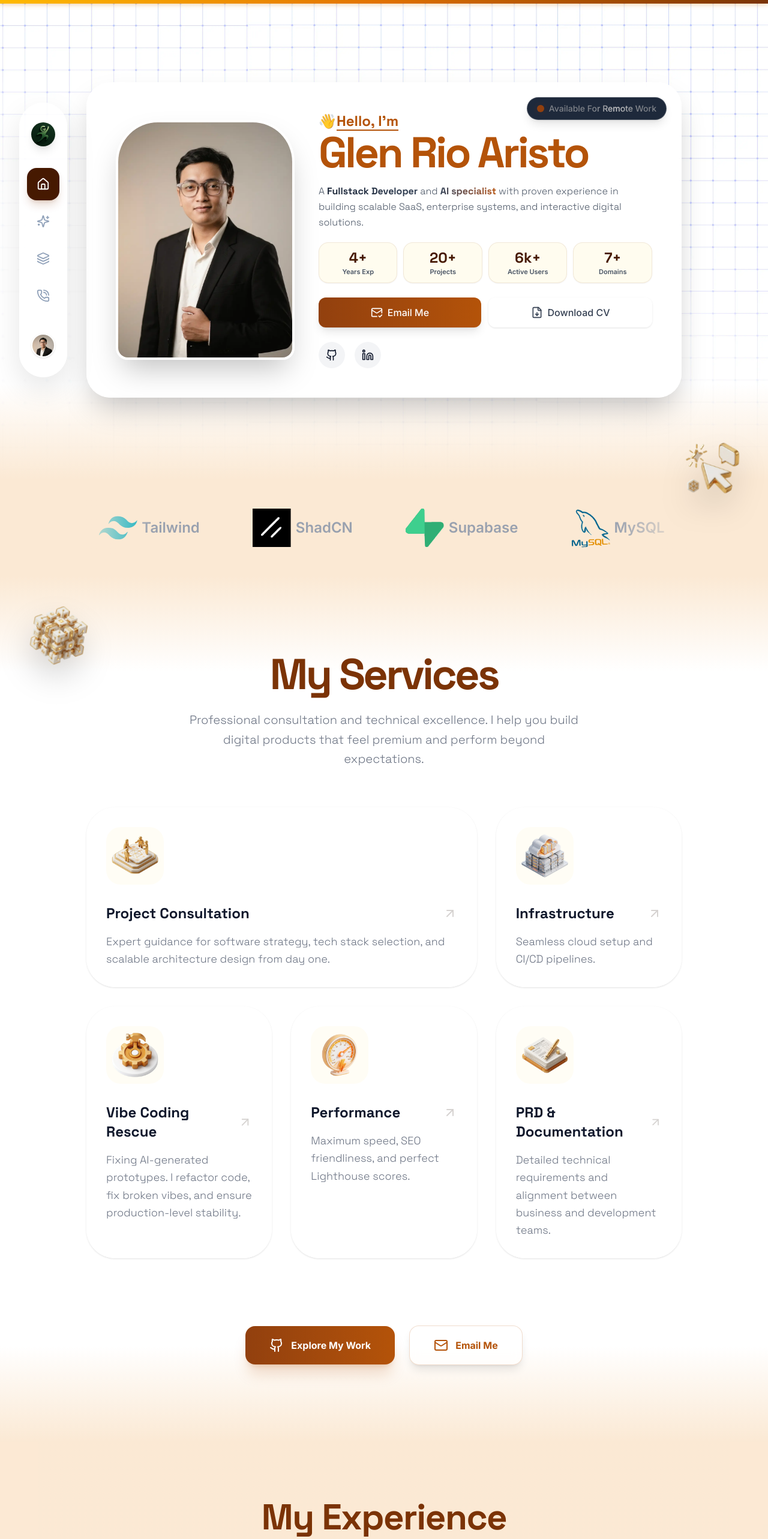
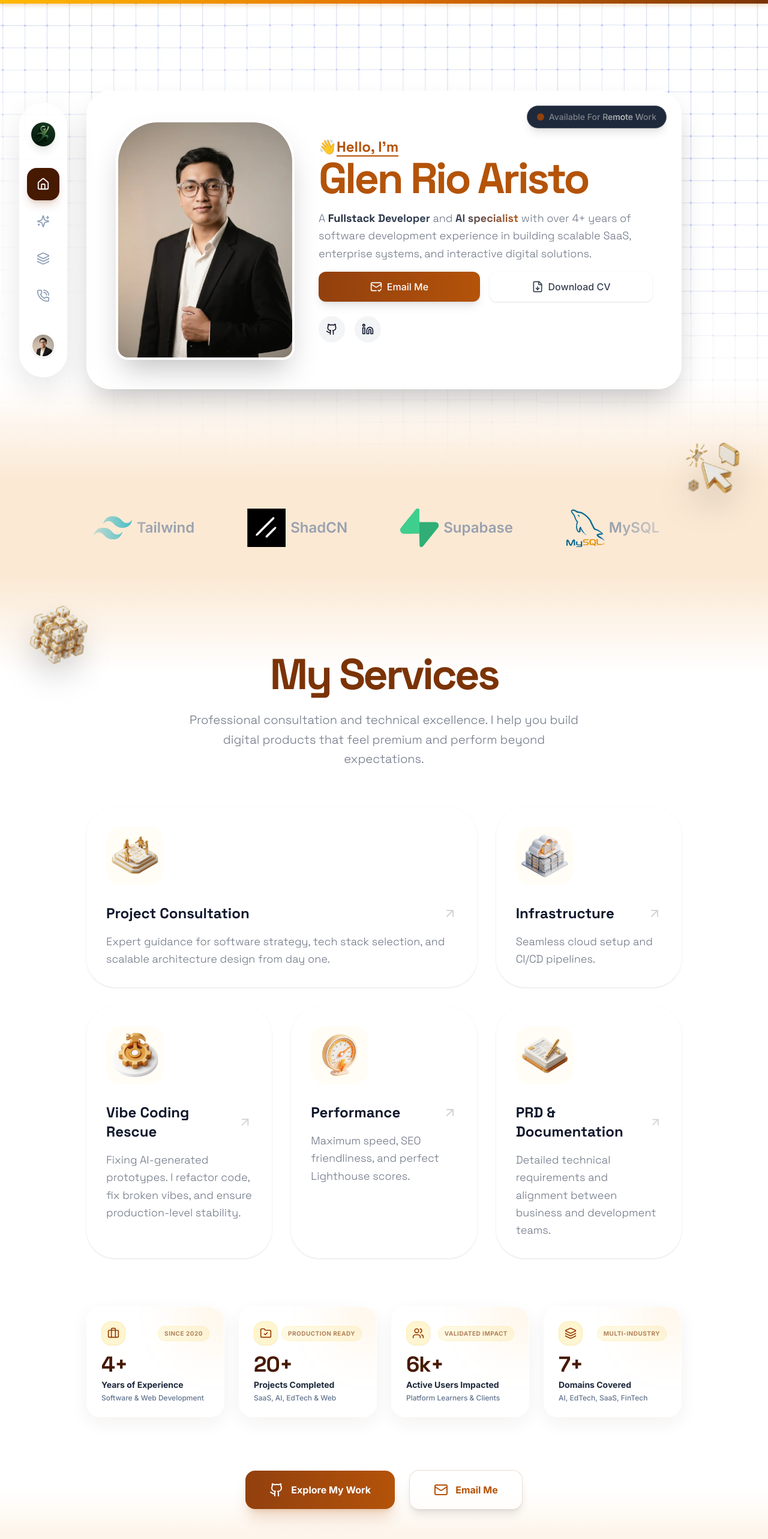
Before and after one commit to glenrioariesto/Portofolio, a Next.js app: page / in a window 1280 px wide. Shown: the top 2566 px of the page at 60% size. Built offline with nearby package versions, Linux system fonts and the light colour scheme; a web font is replaced by a local one.

Commit message:
refactor(services): move impact metrics section to My Services directly above Explore My Work & Email Me buttons

```diff
--- a/components/Hero.tsx
+++ b/components/Hero.tsx
@@ -73,35 +73,14 @@ const Hero = () => {
         >
           <NameText classNameContainer="hidden md:block" />
 
-          <p className="text-sm md:text-base leading-relaxed text-gray-600 font-grotesk font-light">
+          <p className="text-sm md:text-lg leading-relaxed text-gray-500 font-grotesk font-light">
             A <span className="bg-gradient-to-r from-secondary to-secondary-variant text-transparent bg-clip-text font-bold">
               Fullstack Developer
             </span> and <span className="bg-gradient-to-r from-secondary-variant to-primary text-transparent bg-clip-text font-bold">
               AI specialist
-            </span> with proven experience in building scalable SaaS, enterprise systems, and interactive digital solutions.
+            </span> with over 4+ years of software development experience in building scalable SaaS, enterprise systems, and interactive digital solutions.
           </p>
-
-          {/* Key Impact Metrics */}
-          <div className="grid grid-cols-2 sm:grid-cols-4 gap-2.5 py-1">
-            <div className="bg-amber-50/80 border border-amber-900/10 rounded-2xl p-2.5 text-center shadow-xs hover:border-amber-900/20 transition-all">
-              <span className="text-xl md:text-2xl font-black font-grotesk text-amber-950 block leading-tight">4+</span>
-              <span className="text-[11px] font-semibold text-gray-600 block leading-tight mt-0.5">Years Exp</span>
-            </div>
-            <div className="bg-amber-50/80 border border-amber-900/10 rounded-2xl p-2.5 text-center shadow-xs hover:border-amber-900/20 transition-all">
-              <span className="text-xl md:text-2xl font-black font-grotesk text-amber-950 block leading-tight">20+</span>
-              <span className="text-[11px] font-semibold text-gray-600 block leading-tight mt-0.5">Projects</span>
-            </div>
-            <div className="bg-amber-50/80 border border-amber-900/10 rounded-2xl p-2.5 text-center shadow-xs hover:border-amber-900/20 transition-all">
-              <span className="text-xl md:text-2xl font-black font-grotesk text-amber-950 block leading-tight">6k+</span>
-              <span className="text-[11px] font-semibold text-gray-600 block leading-tight mt-0.5">Active Users</span>
-            </div>
-            <div className="bg-amber-50/80 border border-amber-900/10 rounded-2xl p-2.5 text-center shadow-xs hover:border-amber-900/20 transition-all">
-              <span className="text-xl md:text-2xl font-black font-grotesk text-amber-950 block leading-tight">7+</span>
-              <span className="text-[11px] font-semibold text-gray-600 block leading-tight mt-0.5">Domains</span>
-            </div>
-          </div>
-
-          <div className="flex flex-col sm:flex-row gap-3 pt-1">
+          <div className="flex flex-col sm:flex-row gap-4">
             <a
               className="bg-gradient-to-r from-primary-variant to-primary px-6 py-3 flex-1 justify-center text-center rounded-xl flex items-center gap-2 text-white font-medium hover:opacity-90 transition-opacity shadow-lg"
               href="mailto:glenrioariesto@gmail.com"
--- a/components/Services.tsx
+++ b/components/Services.tsx
@@ -6,9 +6,44 @@ import Image from "next/image";
 import {
     Github,
     Mail,
-    ArrowUpRight
+    ArrowUpRight,
+    Briefcase,
+    FolderCheck,
+    Users,
+    Layers
 } from "lucide-react";
 import { ShinyText } from "./ShinyText";
+
+const stats = [
+    {
+        value: "4+",
+        label: "Years of Experience",
+        sublabel: "Software & Web Development",
+        icon: <Briefcase className="w-5 h-5 text-amber-800" />,
+        badge: "Since 2020"
+    },
+    {
+        value: "20+",
+        label: "Projects Completed",
+        sublabel: "SaaS, AI, EdTech & Web",
+        icon: <FolderCheck className="w-5 h-5 text-amber-800" />,
+        badge: "Production Ready"
+    },
+    {
+        value: "6k+",
+        label: "Active Users Impacted",
+        sublabel: "Platform Learners & Clients",
+        icon: <Users className="w-5 h-5 text-amber-800" />,
+        badge: "Validated Impact"
+    },
+    {
+        value: "7+",
+        label: "Domains Covered",
+        sublabel: "AI, EdTech, SaaS, FinTech",
+        icon: <Layers className="w-5 h-5 text-amber-800" />,
+        badge: "Multi-Industry"
+    }
+];
 
 const services = [
     {
@@ -58,7 +93,7 @@ const Services = () => {
                     </p>
                 </div>
 
-                {/* Bento Grid */}
+                {/* Bento Grid Services */}
                 <div className="grid grid-cols-1 md:grid-cols-2 lg:grid-cols-3 gap-8">
                     {services.map((service, index) => (
                         <div
@@ -89,8 +124,48 @@ const Services = () => {
                     ))}
                 </div>
 
+                {/* Impact / Proven Track Record Metrics */}
+                <div className="pt-4">
+                    <div className="grid grid-cols-2 lg:grid-cols-4 gap-4 md:gap-6">
+                        {stats.map((stat, idx) => (
+                            <motion.div
+                                key={idx}
+                                initial={{ opacity: 0, y: 20 }}
+                                whileInView={{ opacity: 1, y: 0 }}
+                                viewport={{ once: true, margin: "-50px" }}
+                                transition={{ duration: 0.5, delay: idx * 0.1, ease: "easeOut" }}
+                                whileHover={{ y: -4, transition: { duration: 0.2 } }}
+                                className="relative bg-white/80 backdrop-blur-md rounded-3xl p-5 md:p-6 border border-white/60 shadow-[0_10px_30px_rgba(69,26,3,0.06)] hover:shadow-[0_15px_35px_rgba(69,26,3,0.1)] transition-all flex flex-col justify-between overflow-hidden group"
+                            >
+                                <div className="absolute -top-10 -right-10 w-28 h-28 bg-amber-500/10 rounded-full blur-2xl pointer-events-none group-hover:bg-amber-500/20 transition-colors" />
+
+                                <div className="flex items-center justify-between mb-3">
+                                    <div className="w-10 h-10 rounded-2xl bg-amber-100/80 flex items-center justify-center border border-amber-200/50 shadow-xs">
+                                        {stat.icon}
+                                    </div>
+                                    <span className="text-[10px] font-bold uppercase tracking-wider text-amber-900/60 bg-amber-100/50 px-2.5 py-1 rounded-full border border-amber-200/30">
+                                        {stat.badge}
+                                    </span>
+                                </div>
+
+                                <div>
+                                    <div className="text-3xl md:text-4xl font-extrabold font-grotesk tracking-tight text-amber-950 mb-1">
+                                        {stat.value}
+                                    </div>
+                                    <div className="text-sm font-bold text-slate-800 leading-snug">
+                                        {stat.label}
+                                    </div>
+                                    <div className="text-xs text-slate-500 mt-1 font-medium leading-tight">
+                                        {stat.sublabel}
+                                    </div>
+                                </div>
+                            </motion.div>
+                        ))}
+                    </div>
+                </div>
+
                 {/* Bottom Actions */}
-                <div className="flex flex-col sm:flex-row items-center justify-center gap-6 pt-12">
+                <div className="flex flex-col sm:flex-row items-center justify-center gap-6 pt-6">
                     <a
                         href="https://github.com/glenrioariesto"
                         target="_blank"
```
